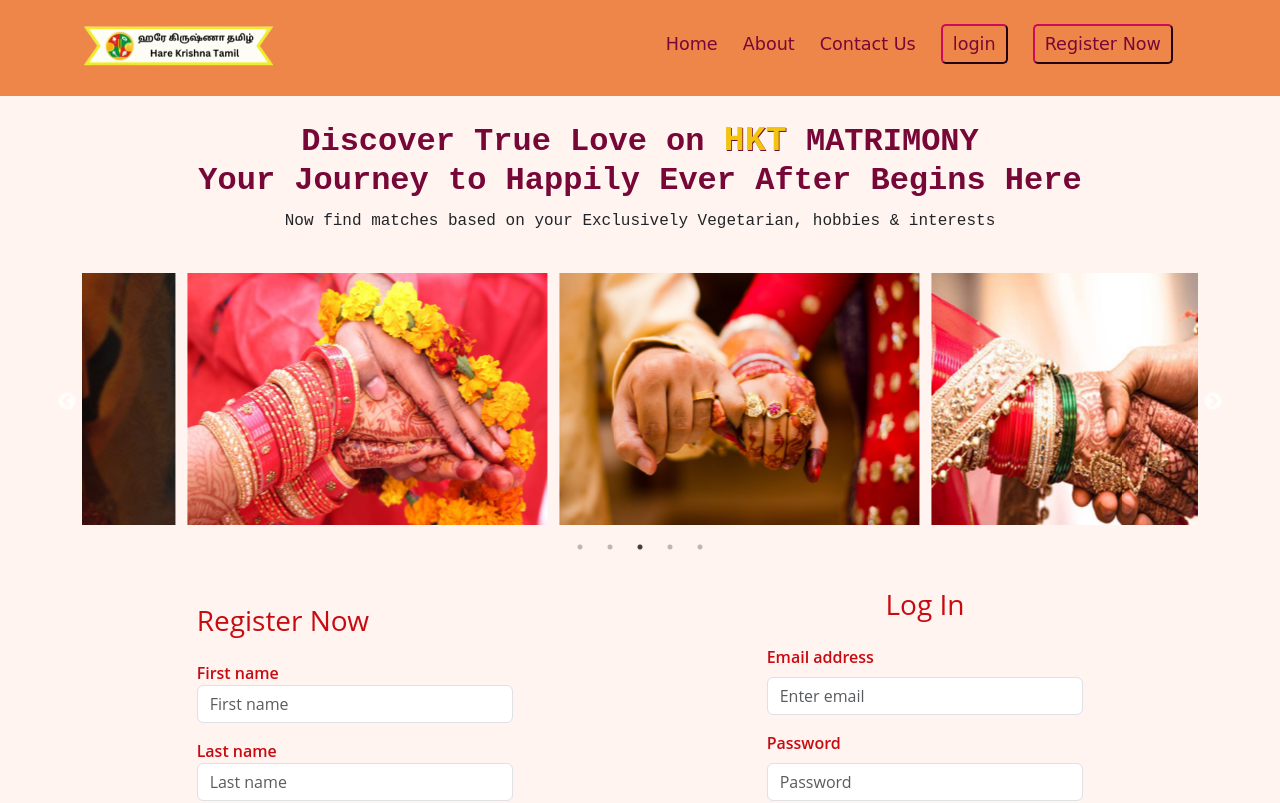
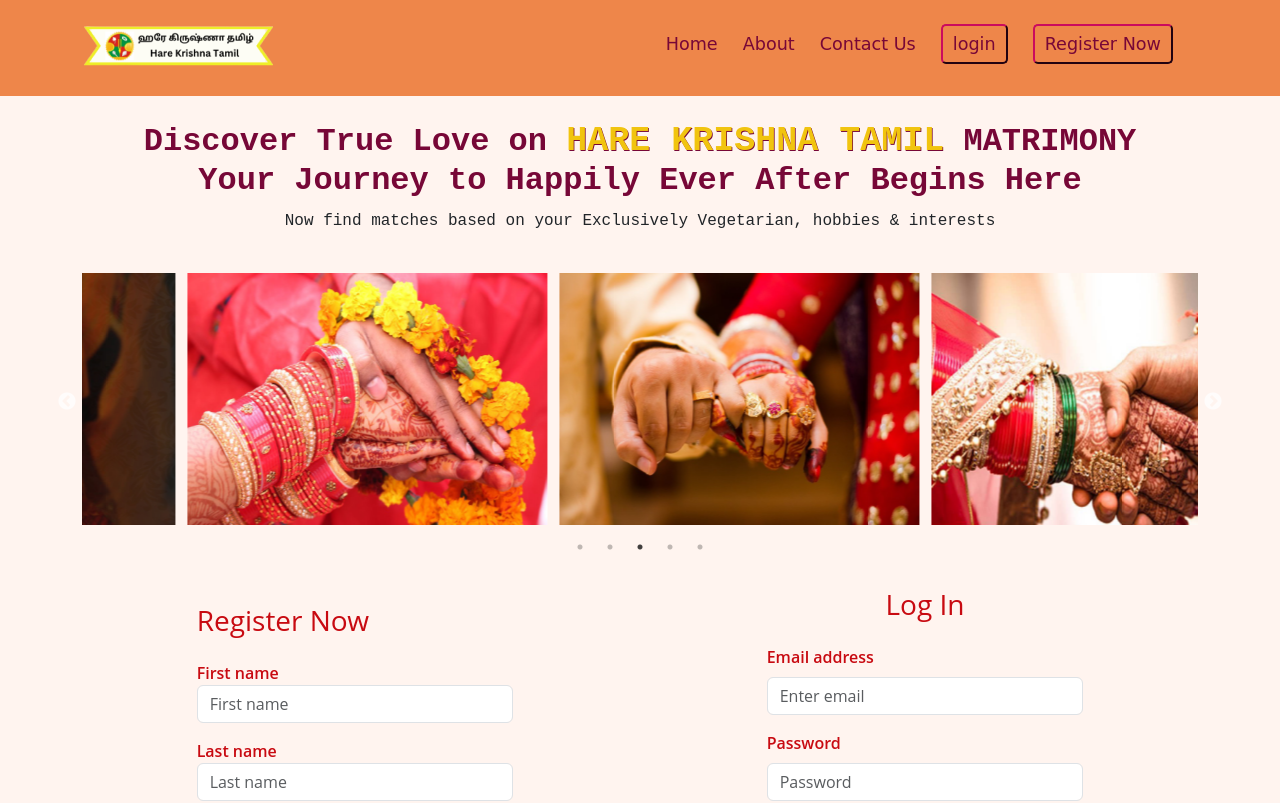
Before and after one commit to jawaharlalnehru1988/hktmatrimony, a React (Create React App) app: page / in a window 1280 px wide. Shown: the top 803 px of the page. Built offline with nearby package versions, Linux system fonts and the light colour scheme; the HTML template or start-up script is replaced by a standard one.

Commit message:
name change hkt to full name

```diff
--- a/src/pages/Home.js
+++ b/src/pages/Home.js
@@ -8,7 +8,7 @@
         <div className='row'>
 
       <div className='col-lg-12 col-12 mt-4  banner_wrapper' >
-     <h2>Discover True Love on <span>HKT</span> MATRIMONY <br /> Your Journey to Happily Ever After Begins Here </h2>
+     <h2>Discover True Love on <span>HARE KRISHNA TAMIL</span> MATRIMONY <br /> Your Journey to Happily Ever After Begins Here </h2>
       <p>Now find matches based on your Exclusively Vegetarian, hobbies & interests</p>
      </div>
 
```
